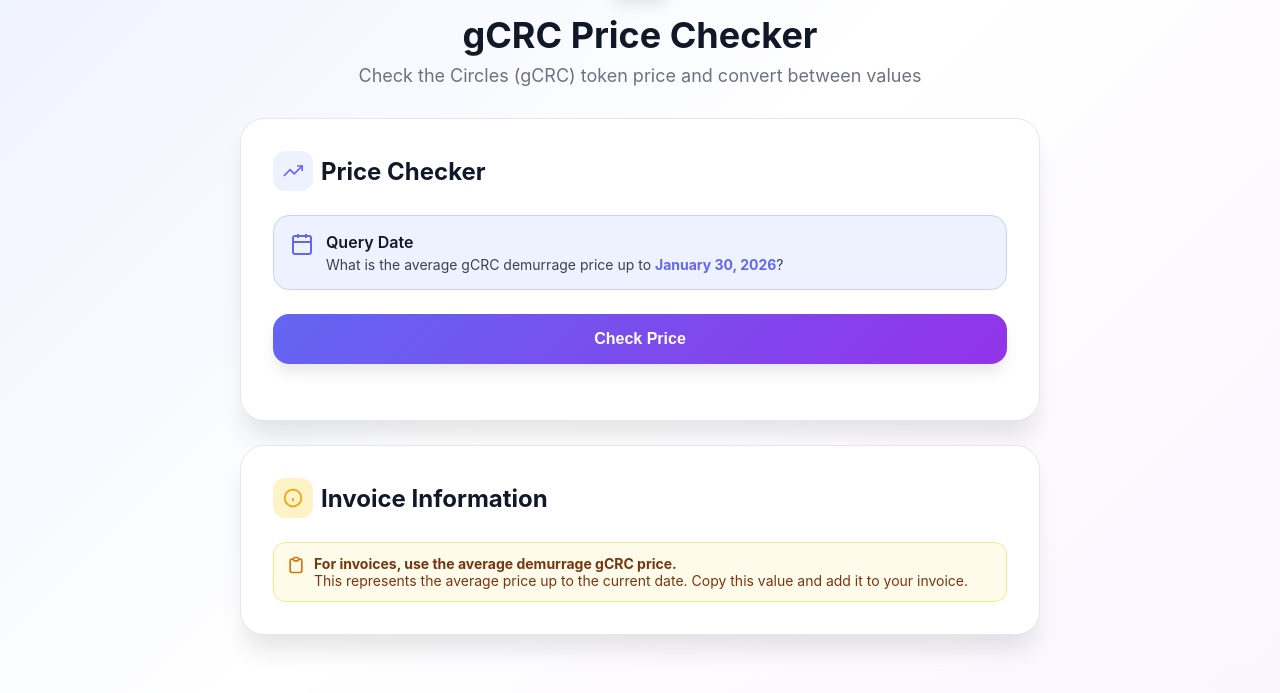
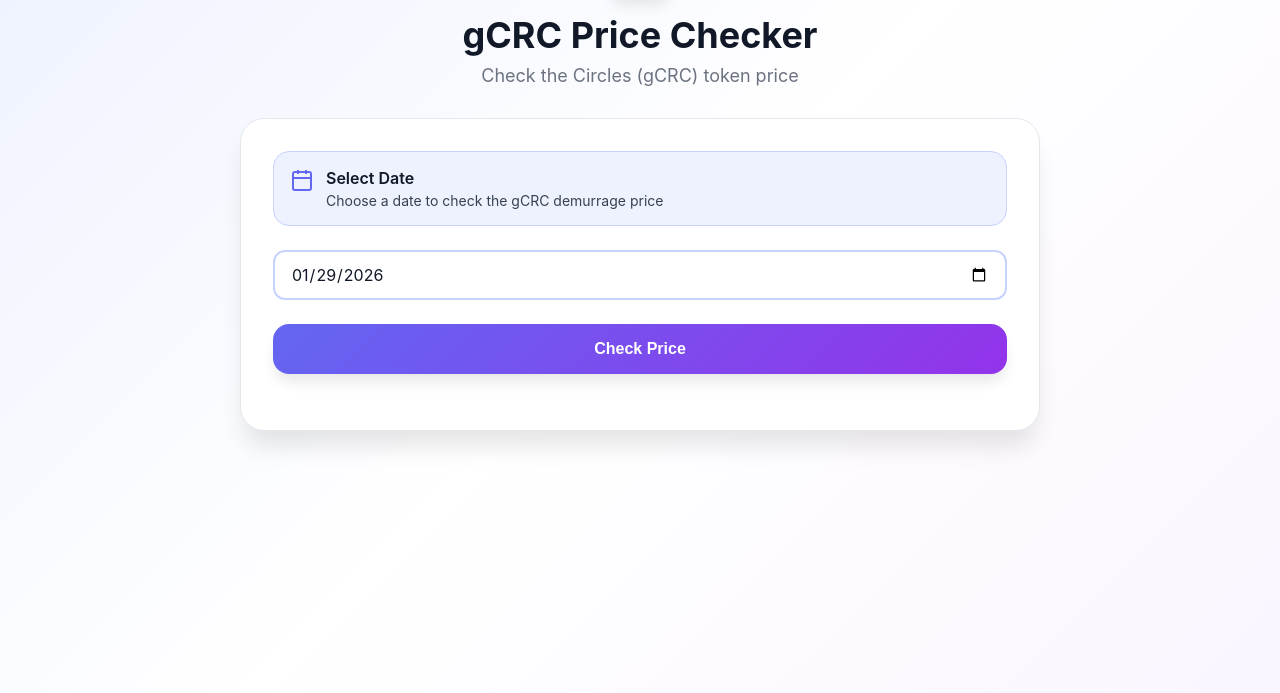
Before and after one commit to 0xarmagan/gcrc-price-checker, a plain HTML site: page index.html in a window 1280 px wide. Shown: the part 99-792 px from the top of the page. Drawn offline with Linux system fonts and the light colour scheme.

Commit message:
update to selectable dates

```diff
--- a/index.html
+++ b/index.html
@@ -118,6 +118,30 @@
         .query-date {
             font-weight: 700;
             color: #6366f1;
+        }
+
+        .date-input {
+            width: 100%;
+            padding: 0.75rem 1rem;
+            font-size: 1rem;
+            border: 2px solid #c7d2fe;
+            border-radius: 0.75rem;
+            background: white;
+            color: #111827;
+            font-family: inherit;
+            margin-bottom: 1.5rem;
+            transition: all 0.2s;
+            cursor: pointer;
+        }
+
+        .date-input:focus {
+            outline: none;
+            border-color: #6366f1;
+            box-shadow: 0 0 0 3px rgba(99, 102, 241, 0.1);
+        }
+
+        .date-input:hover {
+            border-color: #a5b4fc;
         }
 
         .btn {
@@ -313,23 +337,13 @@
             </div>
             <h1>gCRC Price Checker</h1>
             <p class="subtitle">
-                Check the Circles (gCRC) token price and convert between values
+                Check the Circles (gCRC) token price
             </p>
         </div>
 
         <div class="grid">
             <!-- Price Checker Card -->
             <div class="card">
-                <div class="card-header">
-                    <div class="card-icon">
-                        <svg width="20" height="20" fill="none" stroke="#6366f1" viewBox="0 0 24 24">
-                            <polyline points="23 6 13.5 15.5 8.5 10.5 1 18" stroke-width="2"/>
-                            <polyline points="17 6 23 6 23 12" stroke-width="2"/>
-                        </svg>
-                    </div>
-                    <h2>Price Checker</h2>
-                </div>
-
                 <div class="query-box">
                     <svg width="24" height="24" fill="none" stroke="#6366f1" viewBox="0 0 24 24">
                         <rect x="3" y="4" width="18" height="18" rx="2" ry="2" stroke-width="2"/>
@@ -337,13 +351,15 @@
                         <line x1="8" y1="2" x2="8" y2="6" stroke-width="2"/>
                         <line x1="3" y1="10" x2="21" y2="10" stroke-width="2"/>
                     </svg>
-                    <div>
-                        <p class="query-label">Query Date</p>
+                    <div style="flex: 1;">
+                        <p class="query-label">Select Date</p>
                         <p class="query-text">
-                            What is the average gCRC demurrage price up to <span class="query-date" id="queryDate">Loading...</span>?
+                            Choose a date to check the gCRC demurrage price
                         </p>
                     </div>
                 </div>
+
+                <input type="date" id="dateInput" class="date-input" />
 
                 <button id="checkPriceBtn" class="btn btn-primary">
                     Check Price
@@ -358,9 +374,9 @@
 
                         <div class="results-grid">
                             <div class="result-item result-item-full">
-                                <div class="result-label">Average Demurrage gCRC Price</div>
+                                <div class="result-label">Demurrage gCRC Price</div>
                                 <div class="result-value" id="avgPriceDemurrage">0.012684</div>
-                                <div class="result-sublabel">Average price up to <span id="monthInfo">current date</span></div>
+                                <div class="result-sublabel">Price for <span id="monthInfo">selected date</span></div>
                             </div>
                         </div>
                     </div>
@@ -381,37 +397,15 @@
                 </div>
             </div>
 
-            <!-- Invoice Note Card -->
-            <div class="card" style="margin-top: 1.5rem;">
-                <div class="card-header">
-                    <div class="card-icon" style="background: #fef3c7;">
-                        <svg width="20" height="20" fill="none" stroke="#f59e0b" viewBox="0 0 24 24">
-                            <circle cx="12" cy="12" r="10" stroke-width="2"/>
-                            <line x1="12" y1="16" x2="12" y2="12" stroke-width="2"/>
-                            <line x1="12" y1="8" x2="12.01" y2="8" stroke-width="2"/>
-                        </svg>
-                    </div>
-                    <h2>Invoice Information</h2>
-                </div>
-
-                <div class="info-box" style="background: #fffbeb; border-color: #fde68a; margin-bottom: 0;">
-                    <svg width="20" height="20" fill="none" stroke="#d97706" viewBox="0 0 24 24">
-                        <path d="M9 5H7a2 2 0 00-2 2v12a2 2 0 002 2h10a2 2 0 002-2V7a2 2 0 00-2-2h-2M9 5a2 2 0 002 2h2a2 2 0 002-2M9 5a2 2 0 012-2h2a2 2 0 012 2" stroke-width="2"/>
-                    </svg>
-                    <p class="info-text-amber" style="font-size: 0.875rem;">
-                        <strong>For invoices, use the average demurrage gCRC price.</strong><br>
-                        This represents the average price up to the current date. Copy this value and add it to your invoice.
-                    </p>
-                </div>
-            </div>
         </div>
 
     </div>
 
     <script>
-        // Get current date in ISO format
-        function getCurrentDate() {
+        // Get yesterday's date in ISO format (for max date)
+        function getYesterdayDate() {
             const now = new Date();
+            now.setDate(now.getDate() - 1);
             const year = now.getFullYear();
             const month = String(now.getMonth() + 1).padStart(2, '0');
             const day = String(now.getDate()).padStart(2, '0');
@@ -420,7 +414,7 @@
 
         // Format date for display
         function formatDateForDisplay(dateString) {
-            const date = new Date(dateString);
+            const date = new Date(dateString + 'T00:00:00');
             return date.toLocaleDateString('en-US', {
                 year: 'numeric',
                 month: 'long',
@@ -428,18 +422,30 @@
             });
         }
 
+        // Round to significant digits
+        function roundToSignificantDigits(num, sigDigits) {
+            if (num === 0) return 0;
+            const magnitude = Math.floor(Math.log10(Math.abs(num)));
+            const scale = Math.pow(10, magnitude - sigDigits + 1);
+            const rounded = Math.round(num / scale) * scale;
+            // Convert to string with appropriate precision to avoid floating point artifacts
+            return parseFloat(rounded.toPrecision(sigDigits));
+        }
+
         // Initialize
-        const currentDate = getCurrentDate();
+        const yesterdayDate = getYesterdayDate();
+        const dateInput = document.getElementById('dateInput');
 
-        // Update query date in UI
-        document.getElementById('queryDate').textContent = formatDateForDisplay(currentDate);
+        // Set up date input constraints
+        dateInput.max = yesterdayDate;
+        dateInput.value = yesterdayDate;
 
         // Elements
         const checkPriceBtn = document.getElementById('checkPriceBtn');
         const resultsContainer = document.getElementById('resultsContainer');
 
-        // Fetch average price from Dune API with date parameter
-        async function fetchAveragePrice() {
+        // Fetch price from Dune API with date parameter
+        async function fetchAveragePrice(selectedDate) {
             const DUNE_API_KEY = 'dqHEpHvOICY5sqX2getzqScyGjRBxooA';
             const QUERY_ID = '6620648'; // Parameterized query
 
@@ -455,7 +461,7 @@
                         },
                         body: JSON.stringify({
                             query_parameters: {
-                                date: currentDate + ' 00:00:00'
+                                date: selectedDate + ' 00:00:00'
                             }
                         })
                     }
@@ -500,26 +506,37 @@
 
             } catch (error) {
                 console.error('Error fetching price:', error);
-                // Return fallback/demo data for January 30, 2026
+                // Return fallback/demo data
                 return {
                     price_demurrage: '0.012684140846512395',
-                    block_day: currentDate
+                    block_day: selectedDate
                 };
             }
         }
 
         // Check price button click
         checkPriceBtn.addEventListener('click', async function() {
+            const selectedDate = dateInput.value;
+
+            if (!selectedDate) {
+                alert('Please select a date.');
+                return;
+            }
+
             // Show loading
             checkPriceBtn.innerHTML = '<div class="spinner"></div> Loading...';
             checkPriceBtn.disabled = true;
 
             try {
-                // Fetch average price data
-                const priceData = await fetchAveragePrice();
+                // Fetch price data
+                const priceData = await fetchAveragePrice(selectedDate);
+
+                // Round to 2 significant digits
+                const price = parseFloat(priceData.price_demurrage);
+                const roundedPrice = roundToSignificantDigits(price, 2);
 
                 // Update value
-                document.getElementById('avgPriceDemurrage').textContent = parseFloat(priceData.price_demurrage).toFixed(6);
+                document.getElementById('avgPriceDemurrage').textContent = roundedPrice.toString();
                 document.getElementById('monthInfo').textContent = formatDateForDisplay(priceData.block_day);
 
                 // Show results
```
